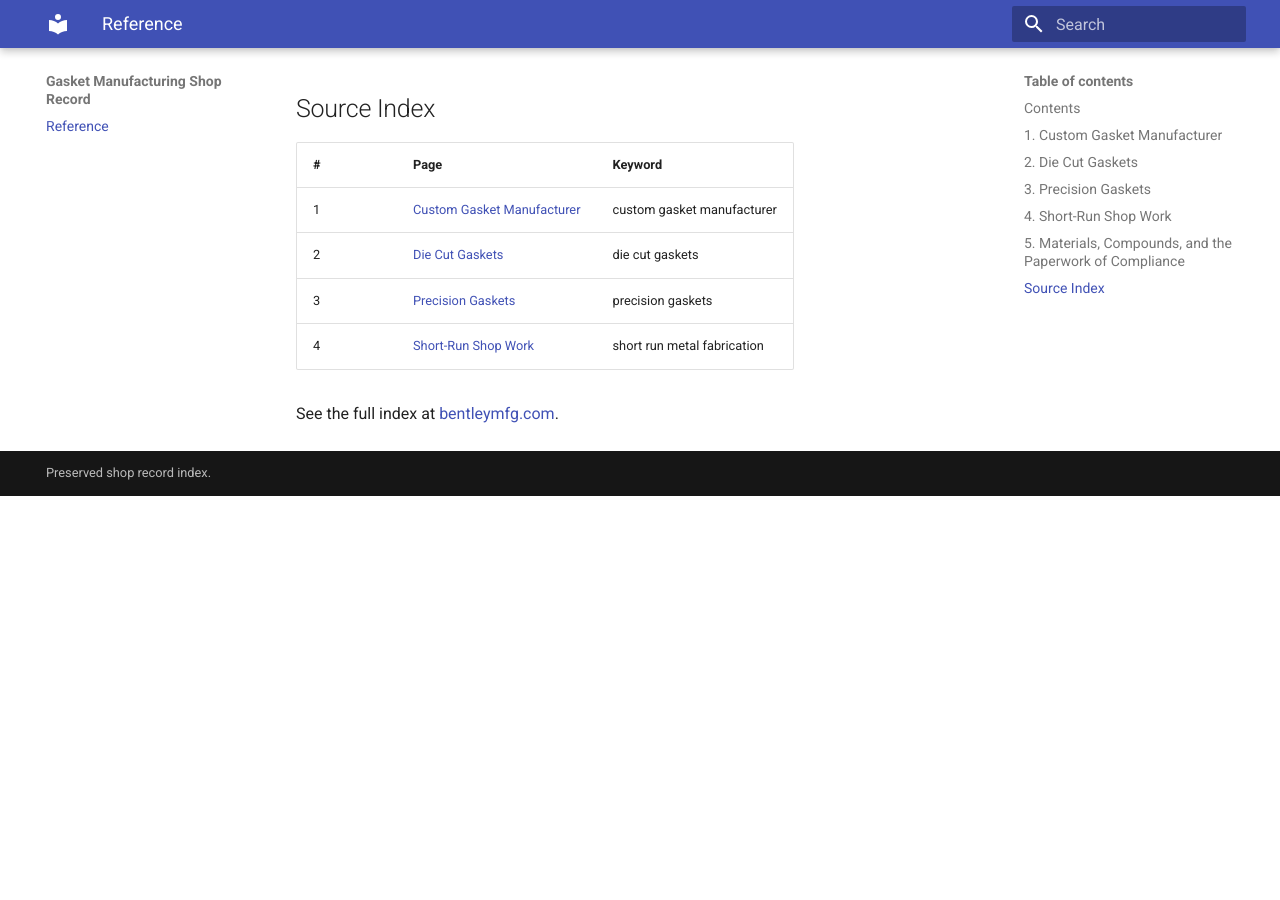
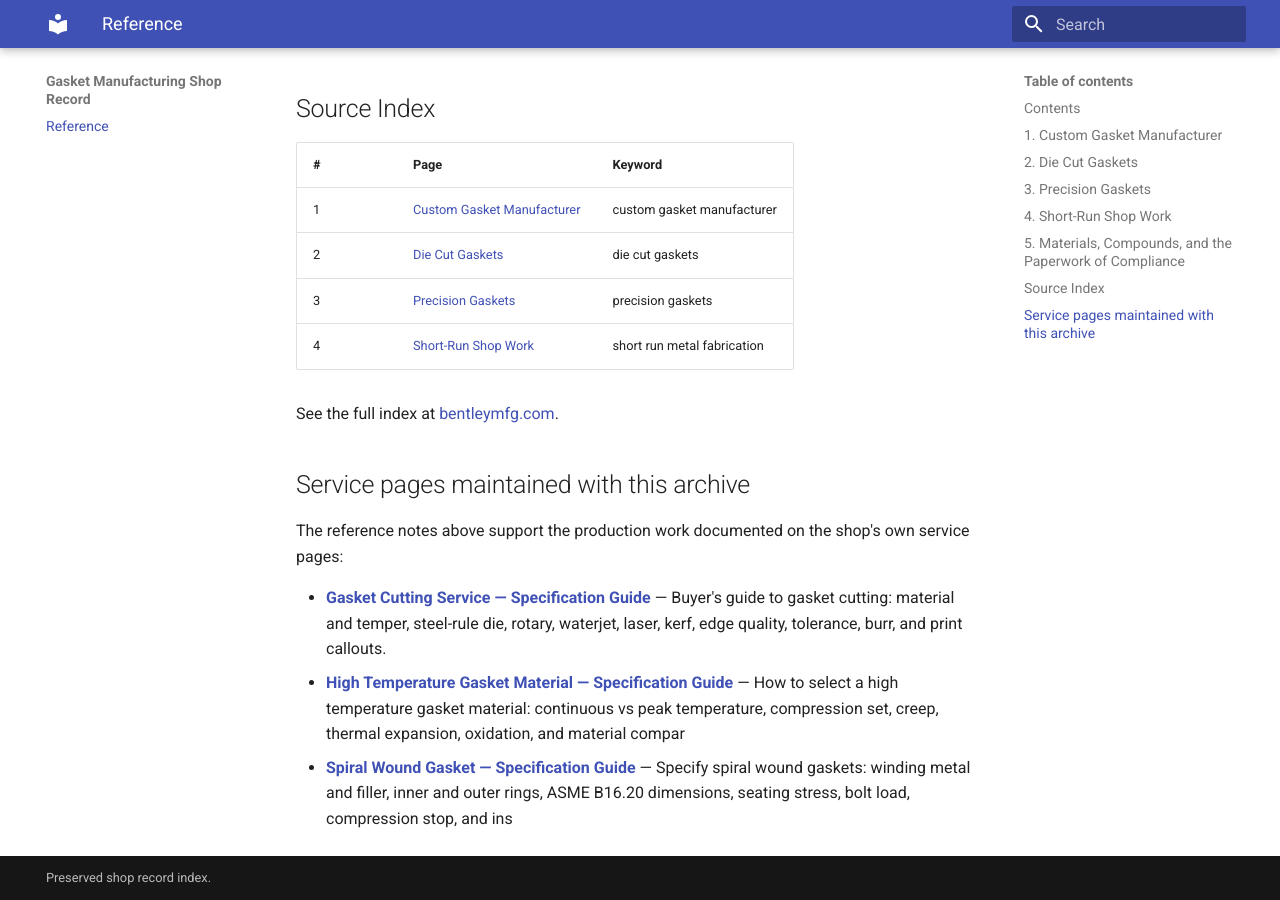
Before and after one commit to kolwqaj9-cpu/bentley-manufacturing-reference, an MkDocs documentation site: the page built from docs/index.md, in a window 1280 px wide and 900 px high, scrolled down 3564 px. Built offline with MkDocs 1.6.1 and Material for MkDocs 9.7.7, drawn with Linux system fonts in a browser that asks for light colours; before the commit the page ends 4060 px from its top, so only the background shows below that.

Commit message:
add service page index (markdown links)

```diff
--- a/docs/index.md
+++ b/docs/index.md
@@ -42,3 +42,11 @@ Preserved shop record for bentleymfg.com. The former plant is not quoting from t
 | 4 | [Short-Run Shop Work](https://bentleymfg.com/articles/short-run-metal-fabrication.html) | short run metal fabrication |
 
 See the full index at [bentleymfg.com](https://bentleymfg.com/).
+
+## Service pages maintained with this archive
+
+The reference notes above support the production work documented on the shop's own service pages:
+
+* **[Gasket Cutting Service — Specification Guide](https://bentleymfg.com/services/gasket-cutting-service.html)** — Buyer's guide to gasket cutting: material and temper, steel-rule die, rotary, waterjet, laser, kerf, edge quality, tolerance, burr, and print callouts.
+* **[High Temperature Gasket Material — Specification Guide](https://bentleymfg.com/services/high-temperature-gasket-material.html)** — How to select a high temperature gasket material: continuous vs peak temperature, compression set, creep, thermal expansion, oxidation, and material compar
+* **[Spiral Wound Gasket — Specification Guide](https://bentleymfg.com/services/spiral-wound-gasket.html)** — Specify spiral wound gaskets: winding metal and filler, inner and outer rings, ASME B16.20 dimensions, seating stress, bolt load, compression stop, and ins
```
